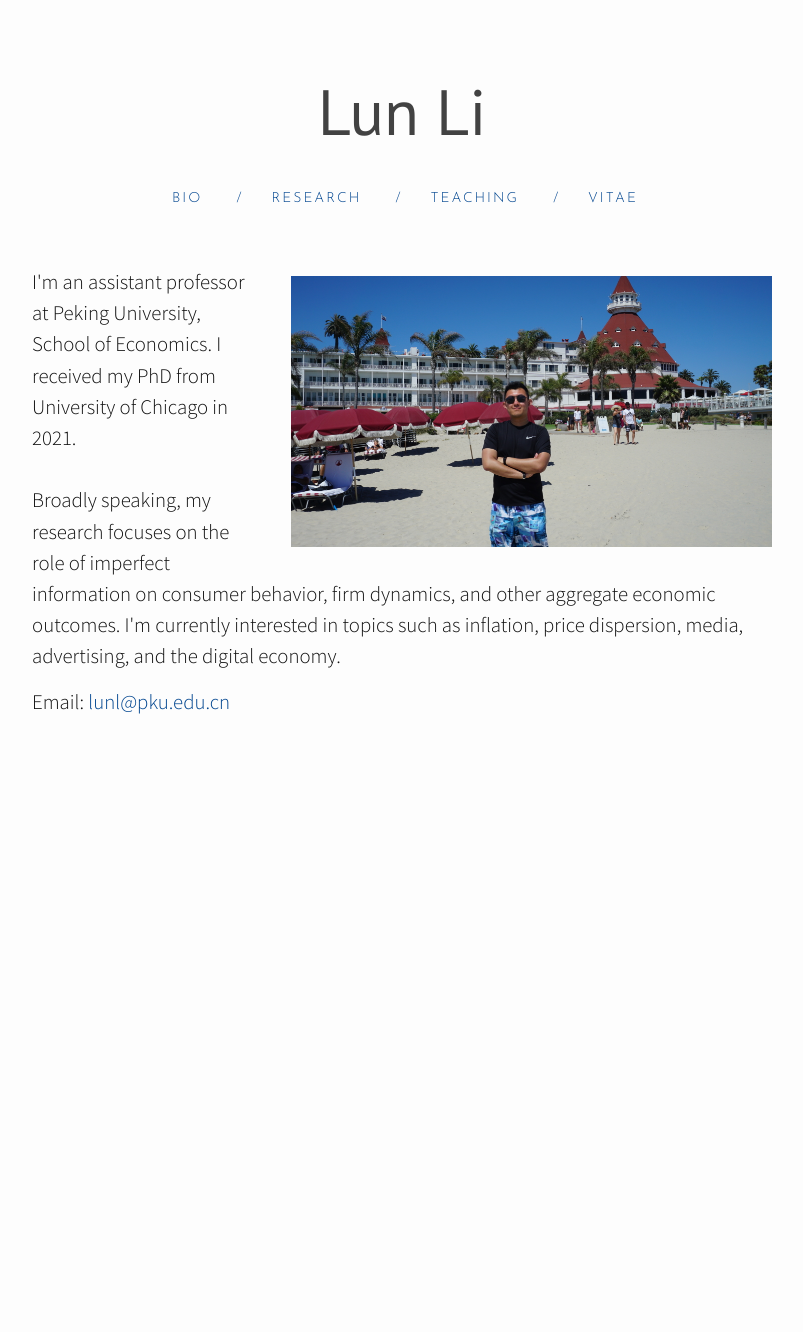
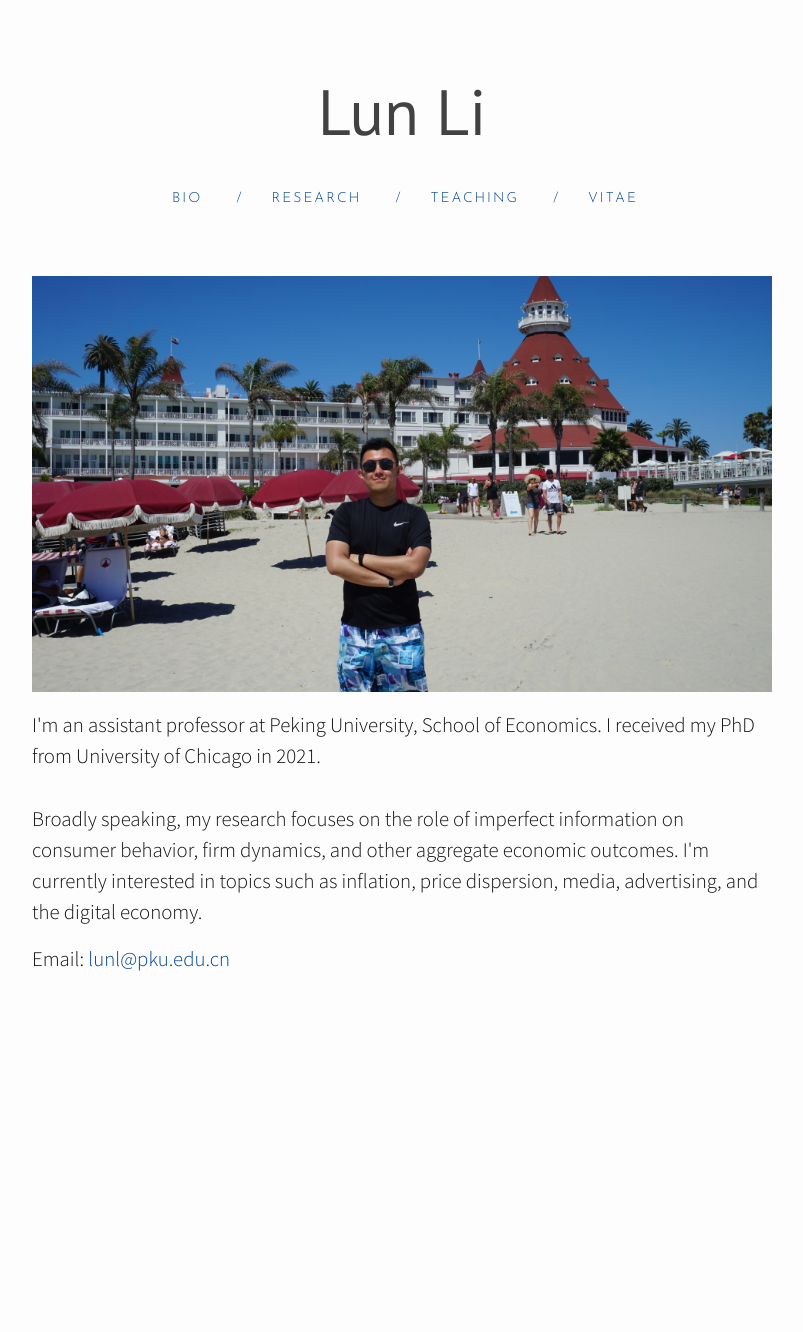
Before and after one commit to lunli-econ/lunli-econ.github.io, a Jekyll site: the page built from index.html, in a window 1280 px wide. Shown: the whole page, without its empty margins (238-1041 px from the left). Built offline with Jekyll 4.4.1, drawn with Linux system fonts in a browser that asks for light colours; nearby versions of some CDN libraries; the list of posts is cut into pages by our own code; before the commit the page ends 1076 px from its top, so only the background shows below that.

Commit message:
Full pic

```diff
--- a/css/style.scss
+++ b/css/style.scss
@@ -88,7 +88,7 @@ ul, ol, dl, figure,
  * Images
  */
 img {
-    max-width: 65%;
+    max-width: 100%;
     float:right;
     vertical-align: middle;
     margin-right: 0em;
@@ -98,7 +98,7 @@ img {
 }
 
 .img-left {
-  max-width: 75%;
+  max-width: 100%;
   float: left;
   margin-right: 1em;
 }
```
